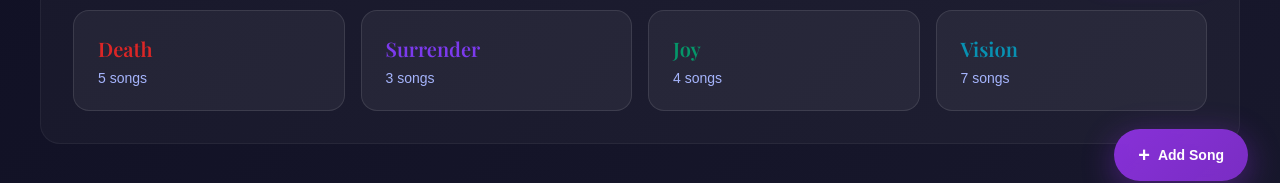
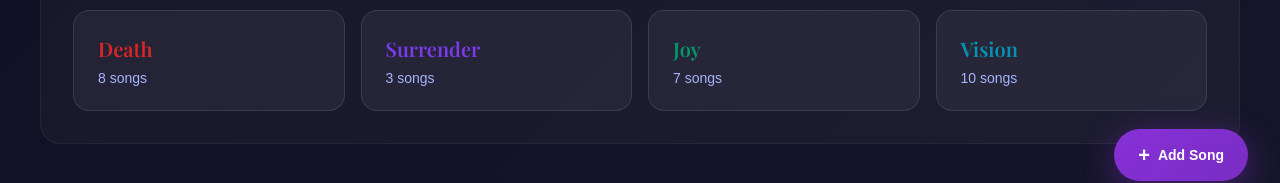
Before and after one commit to johnmichealacera/echoes, a React (Create React App) app: page / in a window 1280 px wide. Shown: the part 587-770 px from the top of the page. Built offline with nearby package versions, Linux system fonts and the light colour scheme; the HTML template or start-up script is replaced by a standard one.

Commit message:
add additional songs

```diff
--- a/src/data/songs.ts
+++ b/src/data/songs.ts
@@ -190,6 +190,96 @@ export const initialSongs: ResonanceNote[] = [
     resonanceStage: 'Surrender',
     createdAt: '08/24/2025',
     youtubeId: 'JRfuAukYTKg' // Sia - Titanium ft. David Guetta (Official Video)
+  },
+  {
+    id: '20',
+    songTitle: 'Crazy',
+    artist: 'Gnarls Barkley',
+    resonance: 'High',
+    reflection: 'The true perception in the eyes of transformation',
+    resonanceStage: 'Vision',
+    createdAt: '10/26/2025',
+    youtubeId: 'gFtjckFWRZM' // Gnarls Barkley - Crazy (Official Video)
+  },
+  {
+    id: '21',
+    songTitle: 'Mad World',
+    artist: 'Tears for Fears / Gary Jules',
+    resonance: 'High',
+    reflection: 'Shadow integration and work, told through storytelling',
+    resonanceStage: 'Death',
+    createdAt: '10/26/2025',
+    youtubeId: 'etSbOs3aUqI' // Gary Jules - Mad World
+  },
+  {
+    id: '22',
+    songTitle: 'Eternity',
+    artist: 'Alex Warren',
+    resonance: 'Very high',
+    reflection: 'Fully meeting your transformation and remembering which feels like ancient wisdom',
+    resonanceStage: 'Joy',
+    createdAt: '10/26/2025',
+    youtubeId: 'jXqf3uqLkkU' // Alex Warren - Eternity
+  },
+  {
+    id: '23',
+    songTitle: 'Bring Me to Life',
+    artist: 'Evanescence',
+    resonance: 'Very high',
+    reflection: 'At the edge of transformation, only move is to acknowledge and not suppress',
+    resonanceStage: 'Death',
+    createdAt: '10/26/2025',
+    youtubeId: '3YxaaGgTQYM' // Evanescence - Bring Me To Life (Official Video)
+  },
+  {
+    id: '24',
+    songTitle: 'The Sign',
+    artist: 'Ace of Base',
+    resonance: 'Medium',
+    reflection: 'Seeing the signs everywhere',
+    resonanceStage: 'Vision',
+    createdAt: '10/26/2025',
+    youtubeId: 'iqu132vTl5Y' // Ace of Base - The Sign
+  },
+  {
+    id: '25',
+    songTitle: 'Unstoppable',
+    artist: 'Sia',
+    resonance: 'Very high',
+    reflection: 'Fully embracing the transformation, knowing you are invincible, whole and worthy',
+    resonanceStage: 'Joy',
+    createdAt: '10/26/2025',
+    youtubeId: 'YaEG2aWJnZ8' // Sia - Unstoppable (Official Audio)
+  },
+  {
+    id: '26',
+    songTitle: 'I\'m Still Here',
+    artist: 'Sia',
+    resonance: 'High',
+    reflection: 'Shadow integration, ego and the I am',
+    resonanceStage: 'Death',
+    createdAt: '10/26/2025',
+    youtubeId: 'Jrgbjk45lFA' // Sia - I'm Still Here (from Treasure Planet)
+  },
+  {
+    id: '27',
+    songTitle: 'The Greatest',
+    artist: 'Sia',
+    resonance: 'Very high',
+    reflection: 'Fully embracing the transformation, knowing you are invincible, whole and worthy',
+    resonanceStage: 'Joy',
+    createdAt: '10/26/2025',
+    youtubeId: 'GKSRyLdjsPA' // Sia - The Greatest (Official Audio)
+  },
+  {
+    id: '28',
+    songTitle: 'Birds',
+    artist: 'Imagine Dragons',
+    resonance: 'High',
+    reflection: 'Seeing through the matrix and still flying through your wings',
+    resonanceStage: 'Vision',
+    createdAt: '10/26/2025',
+    youtubeId: 'vOXZkm9p_zY' // Imagine Dragons - Birds
   }
 ];
 
```
